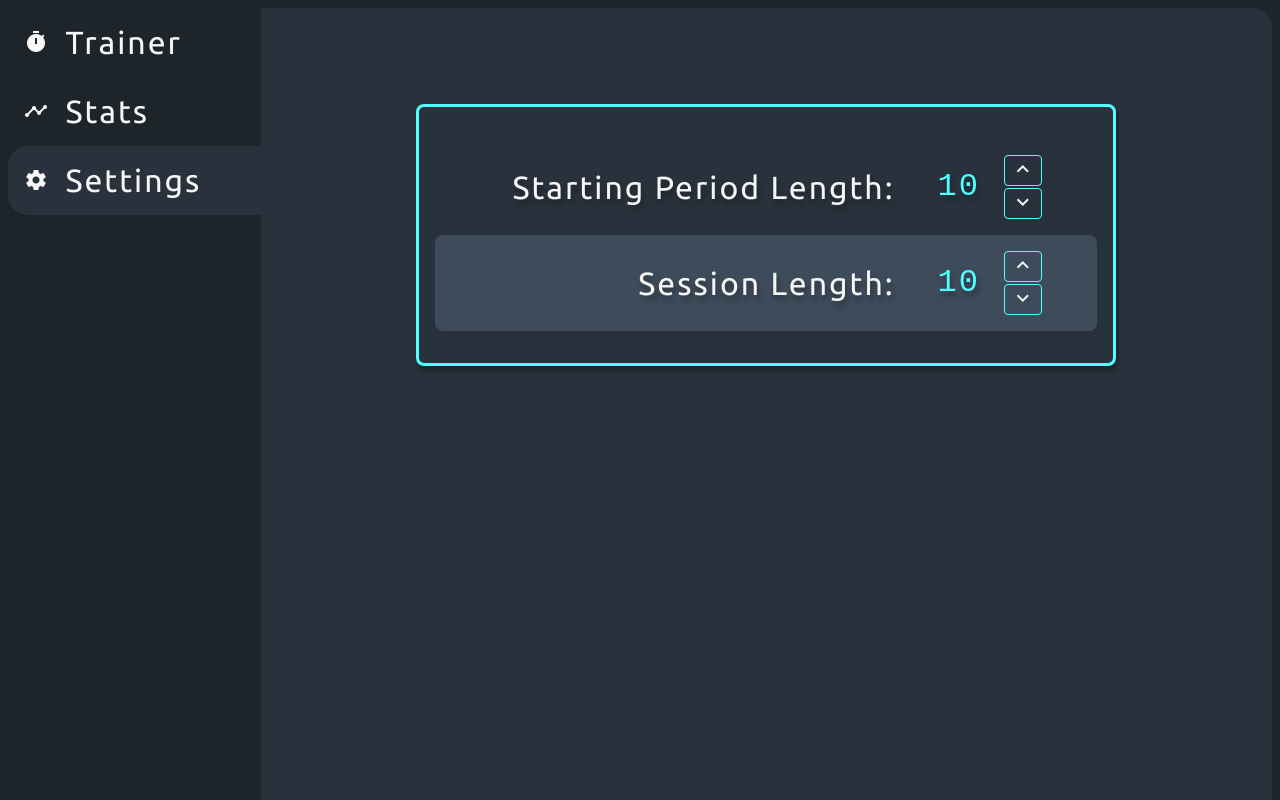
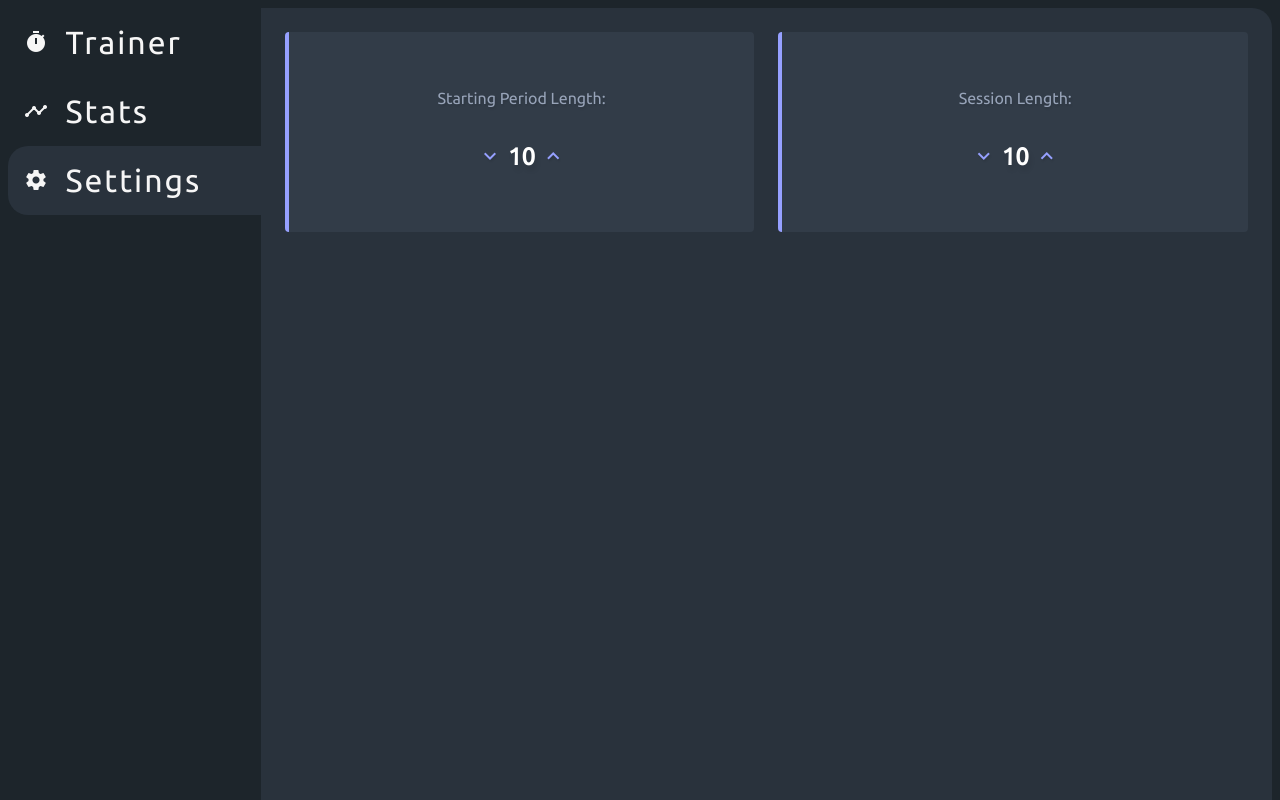
Before and after one commit to jaredami/meditation-trainer, an Angular app: page /settings in a window 1280 px wide. Shown: the top 800 px of the page. Built offline with nearby package versions, Linux system fonts and the light colour scheme; a web font is replaced by a local one; what @angular/fire would draw is missing.

Commit message:
Refactor settings styles

```diff
--- a/src/app/components/settings/settings.component.html
+++ b/src/app/components/settings/settings.component.html
@@ -1,32 +1,31 @@
-<div class="settings">
-  <ul class="settings-list">
-    <li class="settings-list__item">
-      <span class="settings-list__label">Starting Period Length: </span>
-      <span class="settings-list__figure">{{ settings.startingPeriodLength }}</span>
-      <div class="settings-list__btn-container">
-        <button class="settings-list__btn"
+<div class="settings-container">
+  <div class="settings-card">
+    <p class="settings-card__label">Starting Period Length:</p>
+
+    <div class="settings-card__figure-container">
+      <button class="settings-card__btn"
+              (click)="updateSettings('startingPeriodLength', false)">
+        <i class="material-icons">keyboard_arrow_down</i>
+      </button>
+      <h2 class="settings-card__figure">{{ settings.startingPeriodLength }}</h2>
+      <button class="settings-card__btn"
               (click)="updateSettings('startingPeriodLength', true)">
         <i class="material-icons">keyboard_arrow_up</i>
       </button>
-        <button class="settings-list__btn"
-                (click)="updateSettings('startingPeriodLength', false)">
+    </div>
+  </div>
+  <div class="settings-card">
+    <p class="settings-card__label">Session Length:</p>
+    <div class="settings-card__figure-container">
+      <button class="settings-card__btn"
+              (click)="updateSettings('startingSessionLength', false)">
         <i class="material-icons">keyboard_arrow_down</i>
       </button>
-      </div>
-    </li>
-    <li class="settings-list__item">
-      <span class="settings-list__label">Session Length: </span>
-      <span class="settings-list__figure">{{ settings.startingSessionLength }}</span>
-      <div class="settings-list__btn-container">
-        <button class="settings-list__btn"
+      <h2 class="settings-card__figure">{{ settings.startingSessionLength }}</h2>
+      <button class="settings-card__btn"
               (click)="updateSettings('startingSessionLength', true)">
         <i class="material-icons">keyboard_arrow_up</i>
       </button>
-        <button class="settings-list__btn"
-                (click)="updateSettings('startingSessionLength', false)">
-          <i class="material-icons">keyboard_arrow_down</i>
-        </button>
     </div>
-    </li>
-  </ul>
   </div>
+</div>
--- a/src/app/components/settings/settings.component.scss
+++ b/src/app/components/settings/settings.component.scss
@@ -1,4 +1,41 @@
 @import '../../variables.scss';
+
+.settings-container {
+  align-items: center;
+  color: $color-gray;
+  column-gap: 1.5rem;
+  display: grid;
+  grid-auto-rows: 200px;
+  grid-template-columns: repeat(auto-fill, minmax(400px, 1fr));
+  padding: 1.5rem;
+  row-gap: 1.5rem;
+}
+
+.settings-card {
+  align-items: center;
+  background: $color-dark-gray;
+  border-left: 4px solid $color-primary-0;
+  border-radius: 4px;
+  display: flex;
+  flex-direction: column;
+  height: 100%;
+  justify-content: center;
+  transition: all 300ms ease;
+
+  &:hover {
+    border-left: 8px solid $color-complement-0;
+    box-shadow: 2px 5px 10px rgba(0,0,0,0.1);
+  }
+}
+
+.settings-card__label {
+  text-shadow: 1px 2px 2px rgba(0,0,0,0.1);
+}
+
+.settings-card__figure {
+  color: white;
+  text-shadow: 2px 5px 5px rgba(0,0,0,0.1);
+}
 
 .settings {
   display: relative;
@@ -9,55 +46,24 @@
   text-shadow: 2px 5px 5px rgba(0,0,0,0.3);
 }
 
-.settings-list {
-  border: 0.2rem solid $color-primary-0;
-  border-radius: 0.5rem;
-  box-shadow: 2px 5px 5px rgba(0,0,0,0.3);
-  font-size: 2rem;
-  list-style-type: none;
-  padding: 2rem 1rem;
-  text-align: end;
+.settings-card__figure-container {
+  display: flex;
 }
 
-.settings-list__item {
-  border-radius: 0.5rem;
-  color: $color-white;
-  display: grid;
-  grid-template-columns: 5fr 1fr 1fr;
-  line-height: 2;
-  padding: 1rem 2rem;
-}
-
-.settings-list__item:nth-child(even) {
-  background: lighten($color-darker-gray, 10%);
-}
-
-.settings-list__figure {
+.settings-card__btn {
+  background: transparent;
+  border: none;
+  border-radius: 50%;
   color: $color-primary-0;
-  font-family: $font-nova;
-}
-
-.settings-list__btn-container {
-  align-items: center;
-  display: flex;
-  flex-direction: column;
-}
-
-.settings-list__btn {
-  background: transparent;
-  border: 0.1rem solid $color-primary-0;
-  border-radius: 4px;
-  color: $color-white;
+  text-shadow: 1px 2px 2px rgba(0,0,0,0.1);
+  transition: all 200ms ease;
 
   &:hover {
+    color: $color-complement-0;
     cursor: pointer;
     filter: brightness(150%);
     animation: scale-up-center 0.2s cubic-bezier(0.390, 0.575, 0.565, 1.000) both;
   }
-}
-
-.settings-list__btn:nth-child(odd) {
-  margin-bottom: 0.1rem;
 }
 
 @keyframes scale-up-center {
@@ -65,6 +71,6 @@
     transform: scale(1);
   }
   100% {
-    transform: scale(1.05);
+    transform: scale(1.02);
   }
 }
--- a/src/app/components/stats/stats.component.scss
+++ b/src/app/components/stats/stats.component.scss
@@ -14,13 +14,18 @@
 .stats-card {
   align-items: center;
   background: $color-dark-gray;
-  border-left: 8px solid $color-primary-0;
+  border-left: 4px solid $color-primary-0;
   border-radius: 4px;
-  box-shadow: 2px 5px 10px rgba(0,0,0,0.1);
   display: flex;
   flex-direction: column;
   height: 100%;
   justify-content: center;
+  transition: all 300ms ease;
+
+  &:hover {
+    border-left: 8px solid $color-complement-0;
+    box-shadow: 2px 5px 10px rgba(0,0,0,0.1);
+  }
 }
 
 .stats-card__label {
--- a/src/app/variables.scss
+++ b/src/app/variables.scss
@@ -22,7 +22,8 @@
 // $color-complement-3: #FF986A;
 // $color-complement-4: #FFC8AF;
 
-$color-primary-0: #4FFFFF;	// Main Primary color */
+// $color-primary-0: #4FFFFF;	// Main Primary color */
+$color-primary-0: #96a0ff;	// Main Primary color */
 $color-primary-1: #B0FFFF;
 $color-primary-2: #7BFFFF;
 $color-primary-3: #23FFFF;
```
Lines whose indentation alone changed are shown as unchanged.
